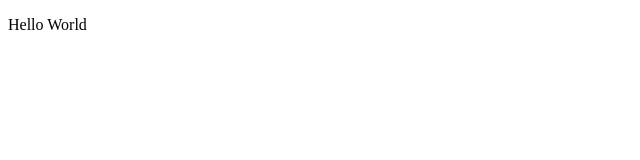
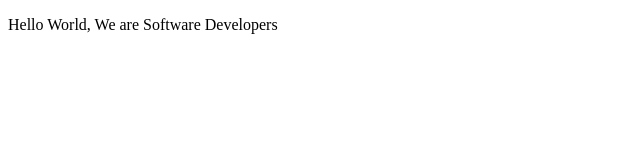
Before and after one commit to Allenkeys/webwithjoshvictoria, a plain HTML site: page index.html in a window 1280 px wide. Shown: the whole page, without its empty margins (0-640 px from the left). Drawn offline with Linux system fonts and the light colour scheme.

Commit message:
I added to Hello World

```diff
--- a/index.html
+++ b/index.html
@@ -21,7 +21,7 @@
     - The freeCodeCamp Team
 
     -->
-    <p>Hello World</p>
+    <p>Hello World, We are Software Developers</p>
     <script  src="js/index.js"></script>
   </body>
 </html>
```
